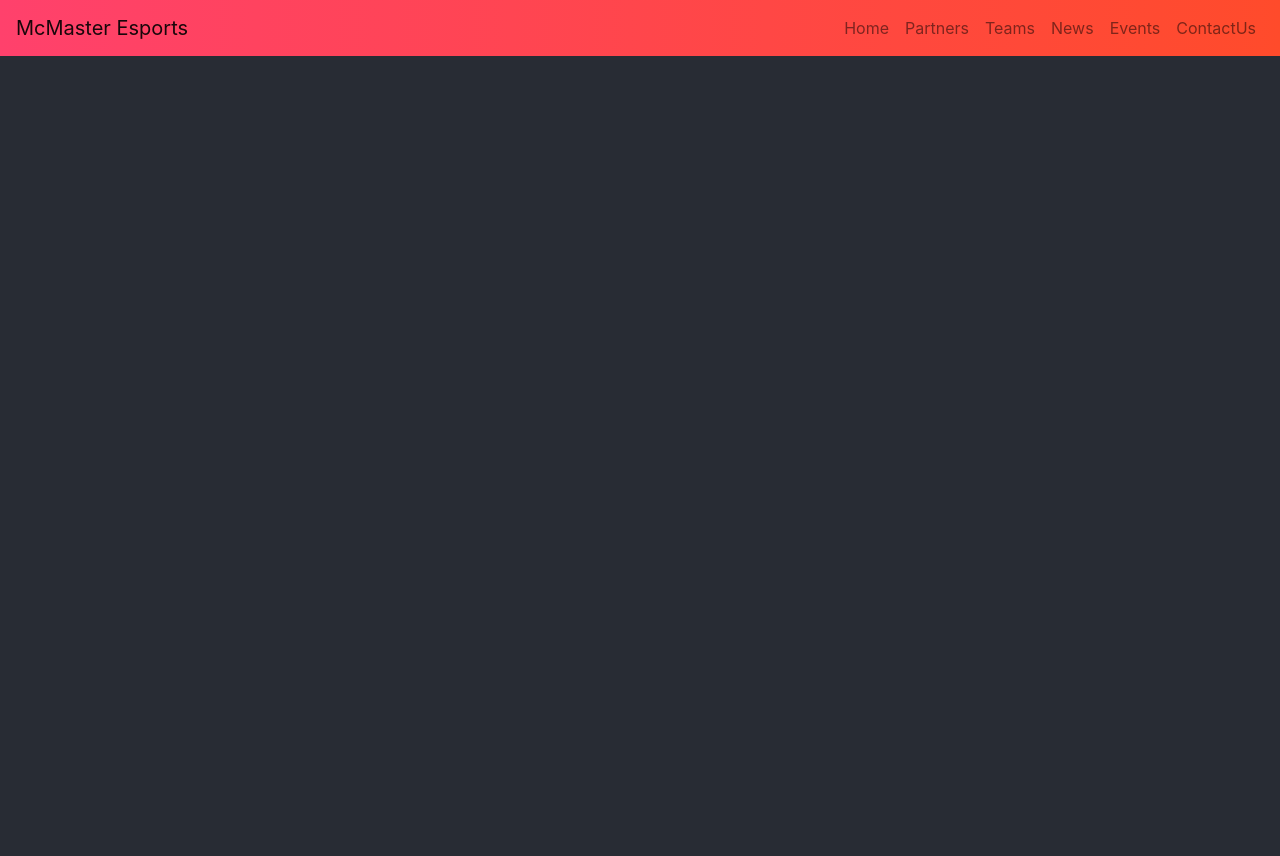
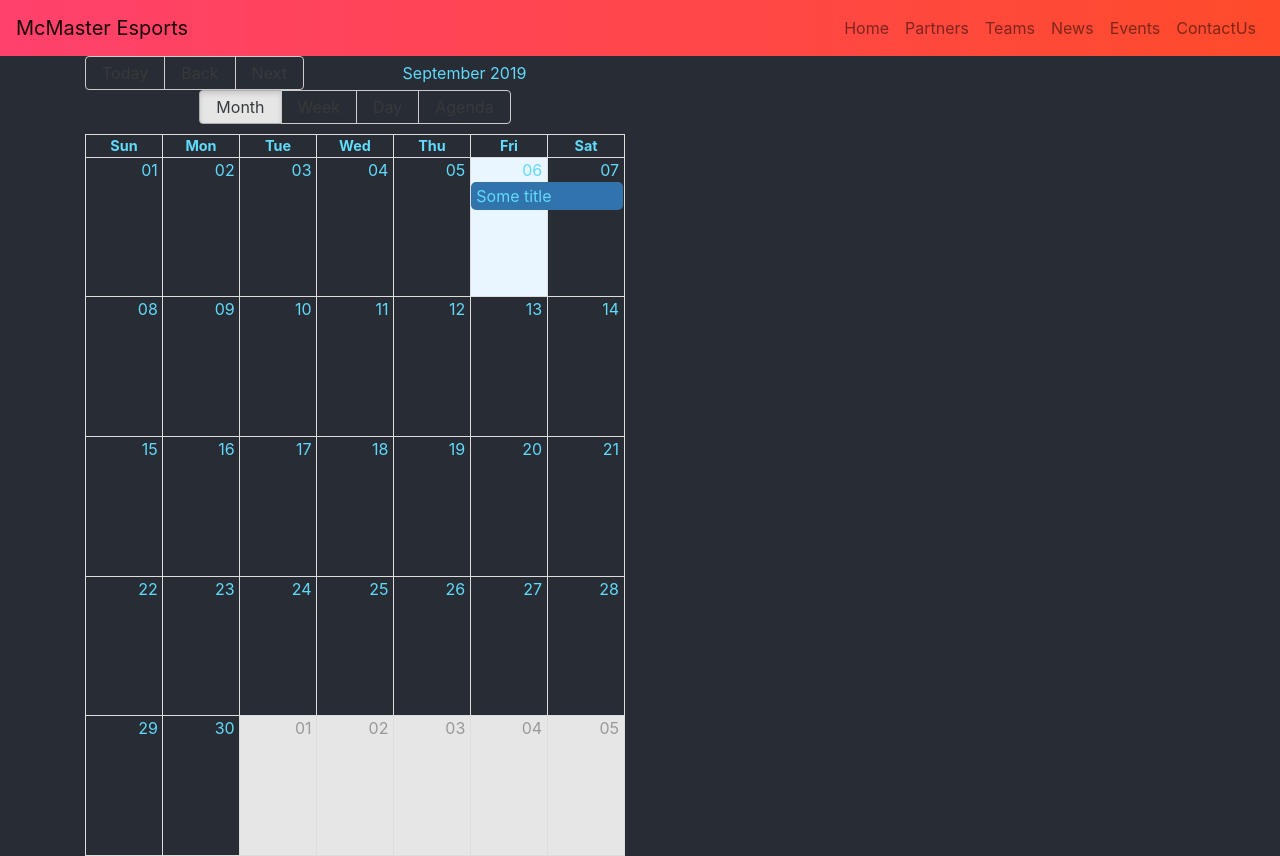
Before and after one commit to wil-liammacleod/Mac-React, a React (Create React App) app in the folder frontend/: page /Events in a window 1280 px wide. Before the commit the page ends 800 px from the top, so only its background shows below. Built offline with nearby package versions, Linux system fonts and the light colour scheme.

Commit message:
Added a calender

```diff
--- a/frontend/package.json
+++ b/frontend/package.json
@@ -5,7 +5,9 @@
   "dependencies": {
     "axios": "^0.19.0",
     "bootstrap": "^4.3.1",
+    "moment": "^2.24.0",
     "react": "^16.9.0",
+    "react-big-calendar": "^0.22.1",
     "react-dom": "^16.9.0",
     "react-player": "^1.12.0",
     "react-router-dom": "^5.0.1",
--- a/frontend/src/App.css
+++ b/frontend/src/App.css
@@ -1,3 +1,7 @@
+* {
+    color: #61dafb;
+  }
+
 .navbar-color {
   background: #FF416C;  /* fallback for old browsers */
   background: -webkit-linear-gradient(to left, #FF4B2B, #FF416C);  /* Chrome 10-25, Safari 5.1-6 */
--- /dev/null
+++ b/frontend/src/components/Calender.js
@@ -0,0 +1,39 @@
+import React, { Component } from "react";
+import {
+    Calendar,
+    momentLocalizer,
+  } from 'react-big-calendar';
+import moment from "moment";
+
+import "../App.css";
+import "react-big-calendar/lib/css/react-big-calendar.css";
+
+const localizer = momentLocalizer(moment)
+
+class App extends Component {
+  state = {
+    events: [
+      {
+        start: new Date(),
+        end: new Date(moment().add(1, "days")),
+        title: "Some title"
+      }
+    ]
+  };
+
+  render() {
+    return (
+      <div className="App">
+        <Calendar
+          localizer={localizer}
+          defaultDate={new Date()}
+          defaultView="month"
+          events={this.state.events}
+          style={{ height: "100vh" }}
+        />
+      </div>
+    );
+  }
+}
+
+export default App;
--- a/frontend/src/pages/EventsPage.js
+++ b/frontend/src/pages/EventsPage.js
@@ -1,5 +1,7 @@
 import React, { Component } from 'react'
 import Navbar from "../components/Navbar";
+import Calender from "../components/Calender";
+import { Container, Row, Col } from 'reactstrap';
 
 
 export default function EventsPage() {
@@ -7,6 +9,17 @@ export default function EventsPage() {
         <div className="content">
             <Navbar/>
 
+            <Container>
+                <Row>
+                    <Col>
+                        <Calender/>
+                    </Col>
+                    <Col>
+
+                    </Col>
+                </Row>
+            </Container>
+
         </div>
     )
 }
--- a/frontend/src/pages/HomePage.js
+++ b/frontend/src/pages/HomePage.js
@@ -30,14 +30,14 @@ export default function HomePage() {
 
             <div>
 
-                <h1 className='header'>What we do</h1>
+                <h1 className='header'>Our Communities</h1>
                 <Container>
                     <Row>
                         <Col>
                             <Card>
-                                <CardImg top width="20%" src={CommunityIcon} alt="Card image cap" />
+                                <CardImg width='10%' src={CommunityIcon} alt="Card image cap" />
                                 <CardBody>
-                                    <Button tag={Link} to="/Community" >Community</Button>
+                                    <Button tag={Link} to="/Community">Community</Button>
                                 </CardBody>
                             </Card>
                         </Col>
@@ -45,8 +45,7 @@ export default function HomePage() {
                             <Card>
                                 <CardImg top width="20%" src={CompetitiveIcon} alt="Card image cap"/>
                                 <CardBody>
-                                    <CardTitle>Competitive</CardTitle>
-                                    <Button></Button>
+                                    <Button tag={Link} to="/Competitive">Competitive</Button>
                                 </CardBody>
                             </Card>
                         </Col>
```
Also changed, not shown: 2 other files (tests, documents, lock files or other folders).
